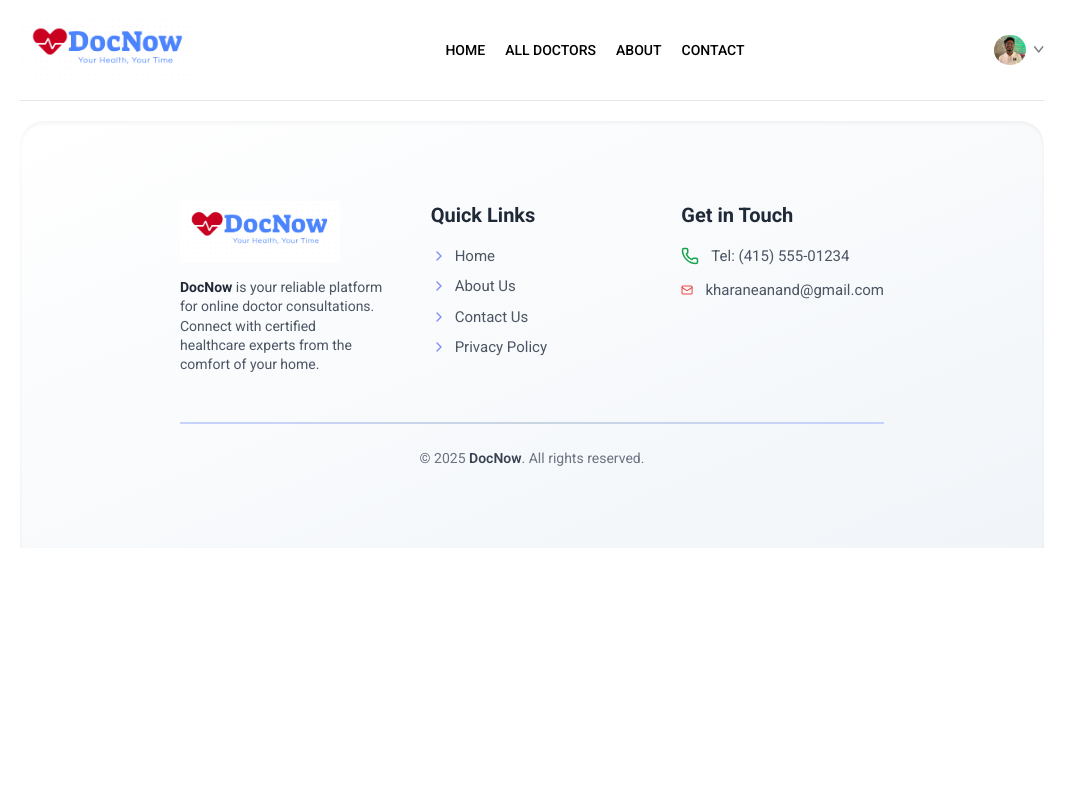
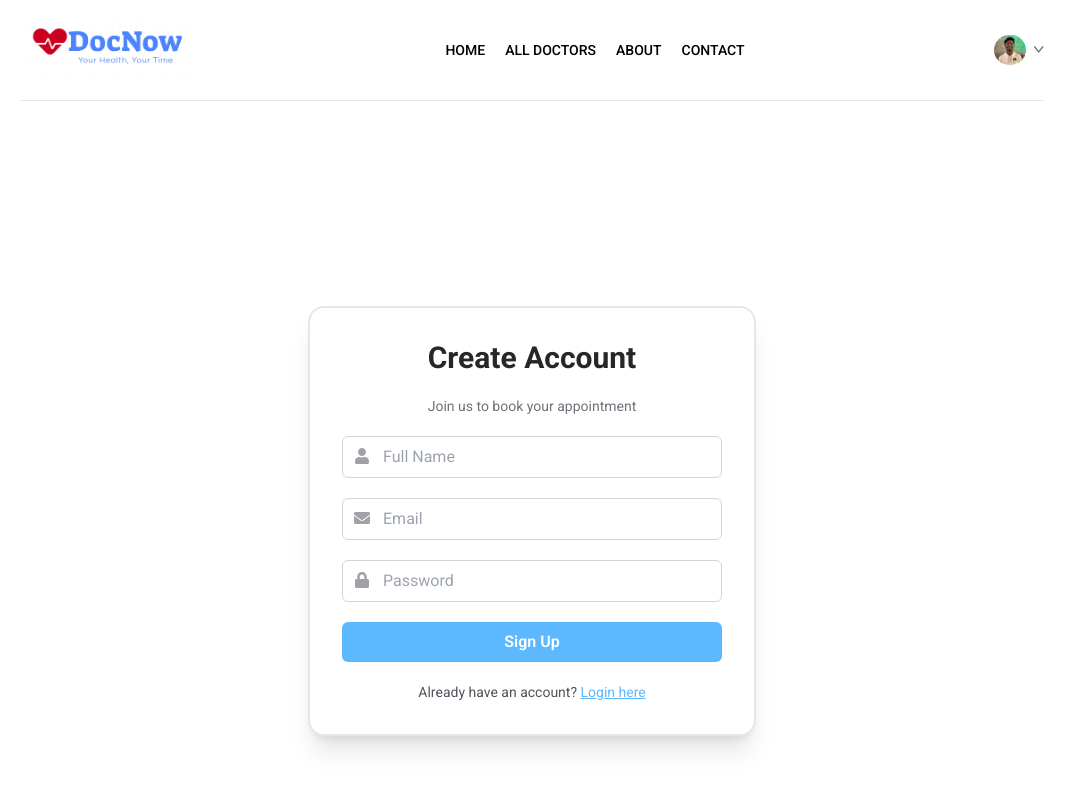
Before and after one commit to kharaneAnand/DocNow, a React (Vite) app in the folder frontend/: page /login in a window 1280 px wide. Shown: the top 800 px of the page, without its empty margins (108-1183 px from the left). Built offline with nearby package versions, Linux system fonts and the light colour scheme.

Commit message:
completd the login page

```diff
--- a/frontend/package.json
+++ b/frontend/package.json
@@ -16,6 +16,7 @@
     "lucide-react": "^0.511.0",
     "react": "^19.1.0",
     "react-dom": "^19.1.0",
+    "react-icons": "^5.5.0",
     "react-router-dom": "^7.6.0",
     "react-toastify": "^11.0.5"
   },
--- a/frontend/src/pages/Login.jsx
+++ b/frontend/src/pages/Login.jsx
@@ -1,11 +1,91 @@
-import React from 'react'
+import React, { useState } from 'react';
+import { FaEnvelope, FaLock, FaUser } from 'react-icons/fa';
 
 const Login = () => {
+  const [mode, setMode] = useState('Sign Up');
+  const [email, setEmail] = useState('');
+  const [password, setPassword] = useState('');
+  const [name, setName] = useState('');
+
+  const handleSubmit = (event) => {
+    event.preventDefault();
+    if (mode === 'Sign Up') {
+      console.log('Sign Up:', { name, email, password });
+    } else {
+      console.log('Login:', { email, password });
+    }
+  };
+
   return (
-    <div>
+    <div className="min-h-screen flex items-center justify-center px-4 font-poppins">
+      <form
+        onSubmit={handleSubmit}
+        className="bg-white p-8  border-2 rounded-2xl shadow-xl w-full max-w-md space-y-5"
+      >
+        <h2 className="text-3xl font-bold text-zinc-800 text-center">
+          {mode === 'Sign Up' ? 'Create Account' : 'Welcome Back'}
+        </h2>
+        <p className="text-center text-zinc-500 text-sm">
+          {mode === 'Sign Up' ? 'Join us to book your appointment' : 'Log in to continue'}
+        </p>
 
+        {mode === 'Sign Up' && (
+          <div className="relative">
+            <FaUser className="absolute left-3 top-3 text-zinc-400" />
+            <input
+              type="text"
+              placeholder="Full Name"
+              value={name}
+              onChange={(e) => setName(e.target.value)}
+              className="pl-10 pr-3 py-2 w-full border border-zinc-300 rounded-md focus:outline-none focus:ring-2 focus:ring-primary"
+              required
+            />
+          </div>
+        )}
+
+        <div className="relative">
+          <FaEnvelope className="absolute left-3 top-3 text-zinc-400" />
+          <input
+            type="email"
+            placeholder="Email"
+            value={email}
+            onChange={(e) => setEmail(e.target.value)}
+            className="pl-10 pr-3 py-2 w-full border border-zinc-300 rounded-md focus:outline-none focus:ring-2 focus:ring-primary"
+            required
+          />
+        </div>
+
+        <div className="relative">
+          <FaLock className="absolute left-3 top-3 text-zinc-400" />
+          <input
+            type="password"
+            placeholder="Password"
+            value={password}
+            onChange={(e) => setPassword(e.target.value)}
+            className="pl-10 pr-3 py-2 w-full border border-zinc-300 rounded-md focus:outline-none focus:ring-2 focus:ring-primary"
+            required
+          />
+        </div>
+
+        <button
+          type="submit"
+          className="w-full bg-primary hover:bg-blue-400 text-white font-semibold py-2 rounded-md transition-all duration-300"
+        >
+          {mode === 'Sign Up' ? 'Sign Up' : 'Login'}
+        </button>
+
+        <p className="text-center text-sm text-zinc-600">
+          {mode === 'Sign Up' ? 'Already have an account?' : 'New here?'}{' '}
+          <span
+            className="text-primary underline cursor-pointer"
+            onClick={() => setMode(mode === 'Sign Up' ? 'Login' : 'Sign Up')}
+          >
+            {mode === 'Sign Up' ? 'Login here' : 'Create an account'}
+          </span>
+        </p>
+      </form>
     </div>
-  )
-}
+  );
+};
 
-export default Login
+export default Login;
```
Also changed, not shown: 1 other file (tests, documents, lock files or other folders).
